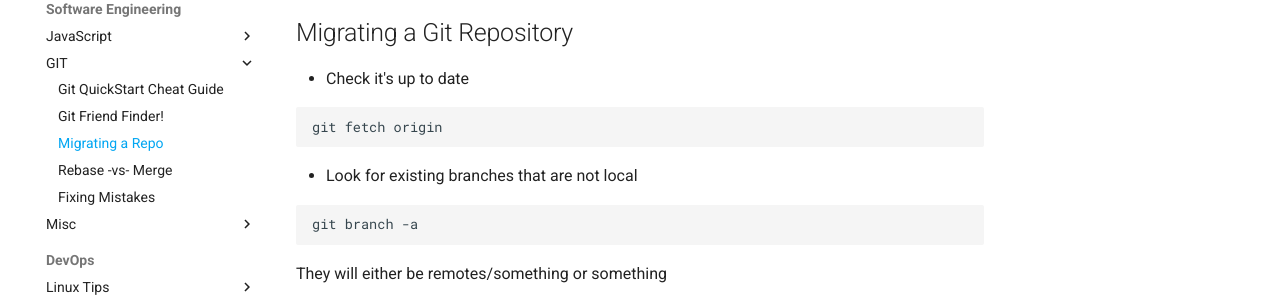
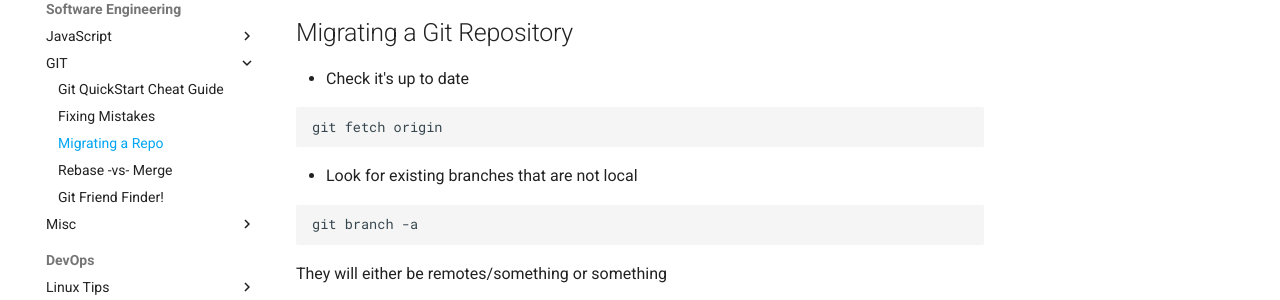
Before and after one commit to YenHub/developer-docs, an MkDocs documentation site: the page built from docs/engineering/git/migrate.md, in a window 1280 px wide. Shown: the part 165-465 px from the top of the page. Built offline with MkDocs 1.6.1 and Material for MkDocs 9.7.7, drawn with Linux system fonts in a browser that asks for light colours; comment, search, counter and statistics services are not loaded.

Commit message:
🔨 Adjust menu order

```diff
--- a/mkdocs.yml
+++ b/mkdocs.yml
@@ -37,10 +37,10 @@ nav:
                 - 'Working with local packages': 'engineering/javascript/npm/local-packages.md'
         - GIT:
             - 'Git QuickStart Cheat Guide': 'engineering/git/git-quickstart.md'
-            - 'Git Friend Finder!': 'engineering/git/friend-finder.md'
+            - 'Fixing Mistakes': 'engineering/git/undo-mistakes.md'
             - 'Migrating a Repo': 'engineering/git/migrate.md'
             - 'Rebase -vs- Merge': 'engineering/git/rebase-merge.md'
-            - 'Fixing Mistakes': 'engineering/git/undo-mistakes.md'
+            - 'Git Friend Finder!': 'engineering/git/friend-finder.md'
         - Misc:
             - 'Atom Editor: Backup Process': 'engineering/misc/atom.md'
             - 'The Joel Test': 'engineering/misc/joel.md'
```
